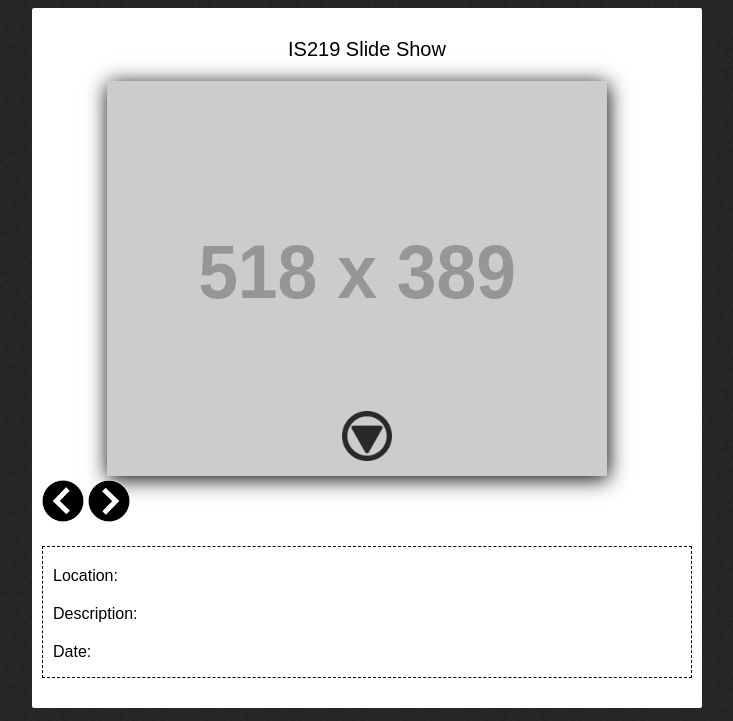
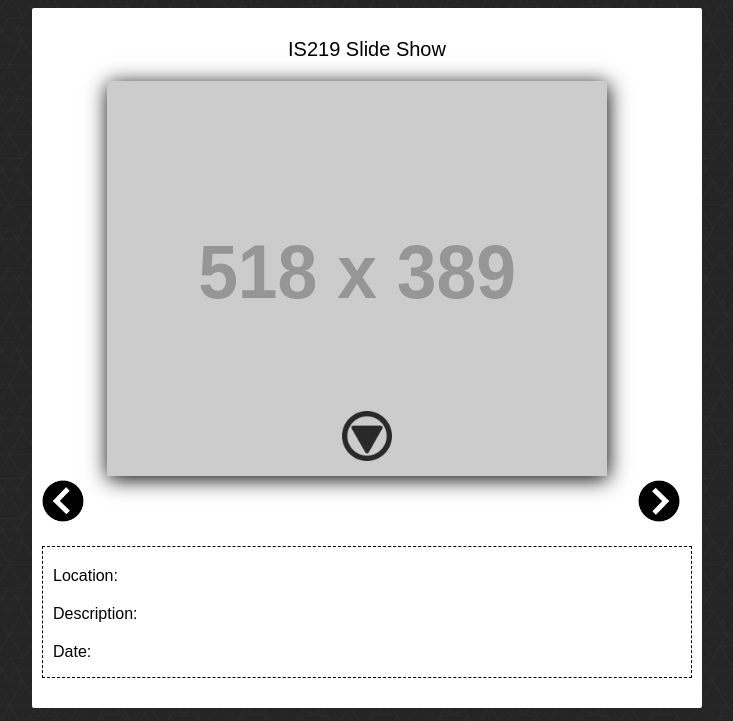
Before and after one commit to skgandhi44/JSON-Gallery, a PHP site: page /index.html in a window 1280 px wide. Shown: the top 721 px of the page, without its empty margins (273-1006 px from the left). Run offline with PHP 8.4, Linux system fonts and the light colour scheme; grey boxes labelled with a size stand in for pictures from a placeholder-image service; some libraries are stand-ins or nearby versions.

Commit message:
Added nargin left property on nextPhoto of 550px

```diff
--- a/css/style.css
+++ b/css/style.css
@@ -68,6 +68,7 @@ body {
 #nextPhoto {
 	height: 42px;
 	width: 42px;
+    margin-left: 550px;
 }
 
 #nextPhoto:hover{
```
